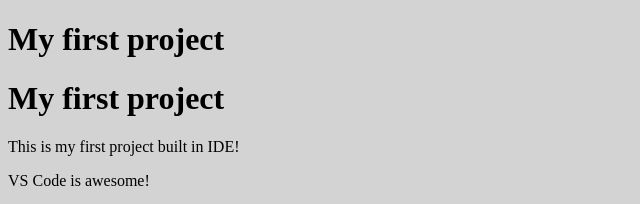
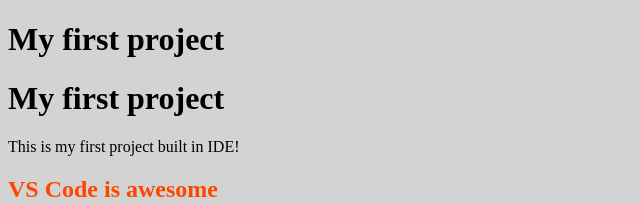
Before and after one commit to MattJ232/my-first-project, a plain HTML site: page index.html in a window 1280 px wide. Shown: the top 204 px of the page, without its empty margins (0-640 px from the left). Drawn offline with Linux system fonts and the light colour scheme.

Commit message:
Change discription

```diff
--- a/index.html
+++ b/index.html
@@ -3,14 +3,14 @@
 <head>
     <meta charset="UTF-8">
     <meta name="viewport" content="width=device-width, initial-scale=1.0">
-    <title>Document</title>
+    <title>My first project</title>
     <link rel="stylesheet" href="assets/css/style.css">
 </head>
 <body>
    <h1> My first project</h1>
    <h1> My first project</h1>
    <p> This is my first project built in IDE!</p>
-   <p> VS Code is awesome!</p>
+   <h2> VS Code is awesome</h2>
    <img src="assets/images/ci-logo.png" alt="Code Institute Logo">
 </body>
 </html>
```
